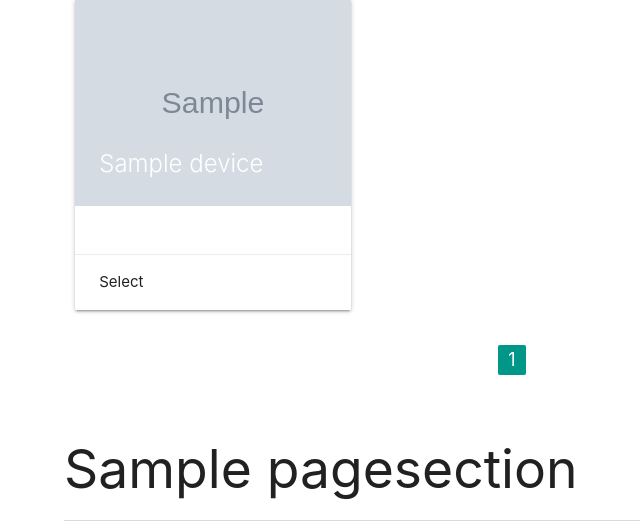
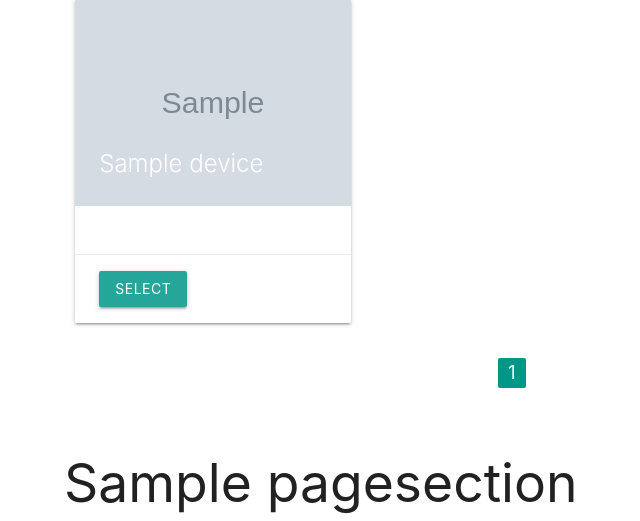
Before and after one commit to SimaDovakin/django-micro-cms, a Django app: page / in a window 1280 px wide. Shown: the part 145-666 px from the top of the page, without its empty margins (128-768 px from the left). Run offline with Django 4.2, Linux system fonts and the light colour scheme; tables that the repository leaves empty hold one stand-in row (values such as "Sample post"); grey boxes marked "Sample" are stand-in pictures.

Commit message:
Added default image for device and select button for device (without functionality).

```diff
--- a/micro_cms/pages/templates/pages/index.html
+++ b/micro_cms/pages/templates/pages/index.html
@@ -13,7 +13,7 @@
 					{% if device.image %}
 						<img src="{{ device.image.url }}" alt="{{ device.name }}">
 					{% else %}
-						<img src="" alt="{{ device.name }}">
+						<img src="{% static 'product_image/defaults/default_device.jpg' %}" alt="{{ device.name }}">
 					{% endif %}
 					<span class="card-title">{{ device.name }}</span>
 				</div>
@@ -21,7 +21,7 @@
 					<p></p>
 				</div>
 				<div class="card-action">
-					Select
+					<a class="waves-effect waves-light btn">Select</a>
 				</div>
 			</div>
 		</div>
```
Also changed, not shown: micro_cms/pages/static/product_image/defaults/default_device.jpg (added).
